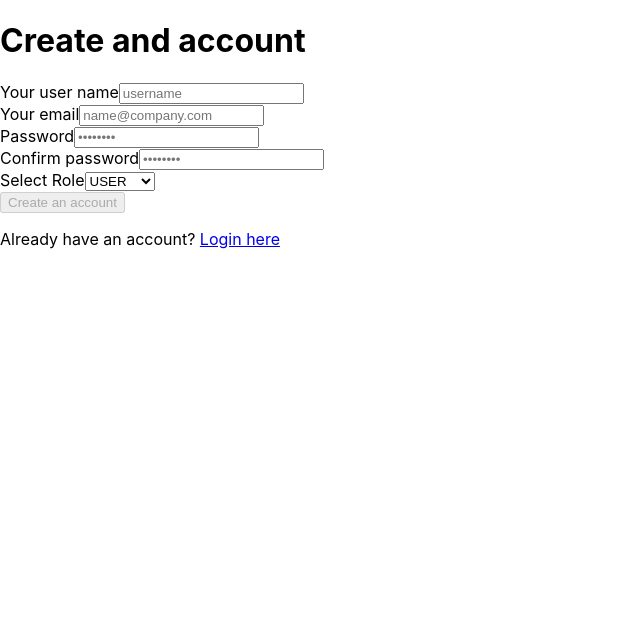
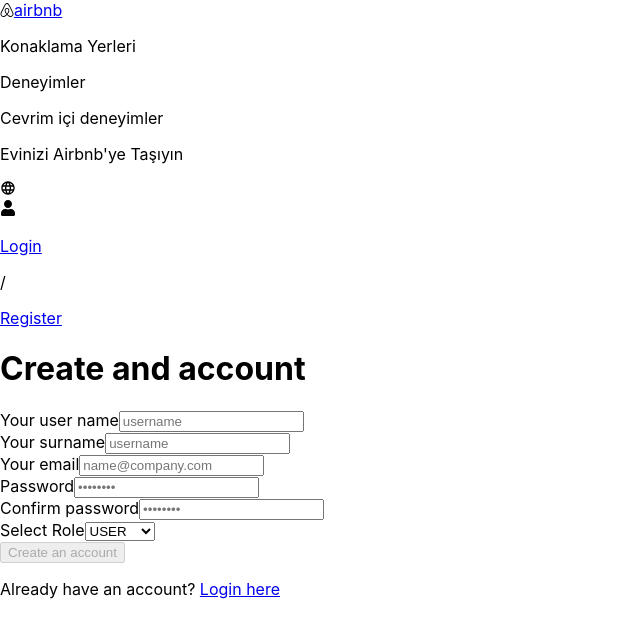
Before and after one commit to yasinermusmula/house_management_system_fe, a React (Create React App) app: page /signup in a window 1280 px wide. Shown: the top 638 px of the page, without its empty margins (0-640 px from the left). Built offline with nearby package versions, Linux system fonts and the light colour scheme.

Commit message:
post request added. register data sent to database

```diff
--- a/src/layout/SignUp.js
+++ b/src/layout/SignUp.js
@@ -1,12 +1,14 @@
 import Navbar from "./Navbar";
 import {Link} from "react-router-dom";
 import {useForm} from "react-hook-form";
+import axios from "axios";
 
 
 export default function SignUp(){
     console.log("Signup render edildi")
 
-    const {register,
+    const {
+        register,
         handleSubmit,
         formState:{errors,isValid,isSubmitting},
         getValues} = useForm()
@@ -16,9 +18,25 @@ export default function SignUp(){
         return value === password || "Passwords do not match";
     };
 
+    const onSubmit = (data) => {
+        const{confirmPassword,...postData} = data;
+        console.log("Form submit edildi",postData)
+
+        axios.post("http://localhost:8082/api/auth/register",postData)
+            .then((res) => {
+            console.log("success",postData)
+        })
+            .catch((err) => {
+                console.log(err)
+            })
+    }
+
     return (
+        <>
+            <Navbar/>
         <form
             className=" dark:bg-gray-900 w-80 m-auto"
+            onSubmit={handleSubmit(onSubmit)}
         >
             <div className="flex flex-col items-center justify-center px-6 py-8 mx-auto md:h-screen lg:py-0">
                 <div className="w-full bg-white rounded-lg shadow">
@@ -47,7 +65,31 @@ export default function SignUp(){
                                 })}
                             />
                             {errors.name && (
-                                <p className="text-red-500">{errors.name.message}</p>
+                                <p className="text-red-500">{errors.name?.message}</p>
+                            )}
+                        </div>
+                        <div>
+                            <label
+                                htmlFor="username"
+                                className="block mb-2 text-sm font-medium text-gray-900 dark:text-white"
+                            >
+                                Your surname
+                            </label>
+                            <input
+                                type="text"
+                                name="name"
+                                className={`bg-gray-50 border border-gray-300 text-gray-900 block w-full p-2.5 rounded-lg `}
+                                placeholder="username"
+                                {...register("sirname", {
+                                    required: "Name can't be empty",
+                                    minLength: {
+                                        value: 3,
+                                        message: "You have to write at least 3 characters",
+                                    },
+                                })}
+                            />
+                            {errors.name && (
+                                <p className="text-red-500">{errors.name?.message}</p>
                             )}
                         </div>
                         <div>
@@ -72,7 +114,7 @@ export default function SignUp(){
                             />
                             <label/>
                             {errors.email && (
-                                <p className="text-red-500">{errors?.email?.message}</p>
+                                <p className="text-red-500">{errors?.email.message}</p>
                             )}
                         </div>
                         <div>
@@ -147,7 +189,7 @@ export default function SignUp(){
                             <select
                                 // value={watch("role_id")}
                                 // onClick={changeHandler}
-                                {...register("role_id")}
+                                {...register("role")}
                             >
                                 <option>USER</option>
                                 <option>ADMIN</option>
@@ -179,5 +221,6 @@ export default function SignUp(){
                 </div>
             </div>
         </form>
+        </>
     )
 }
```
